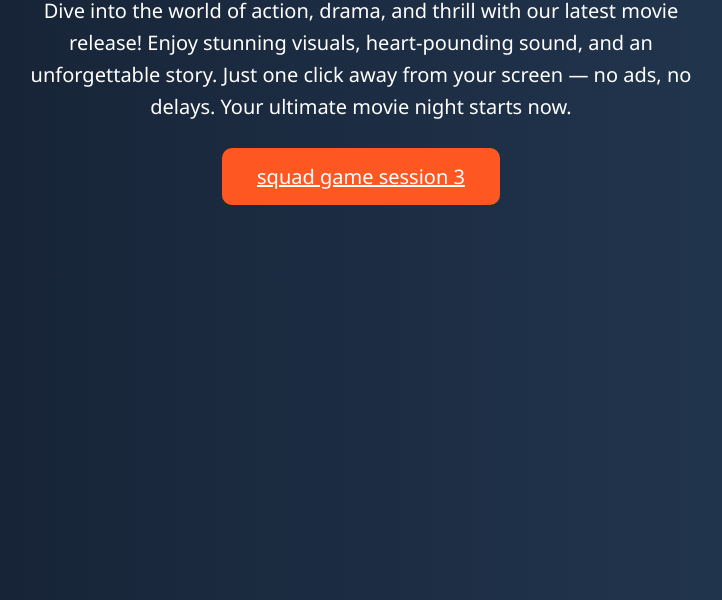
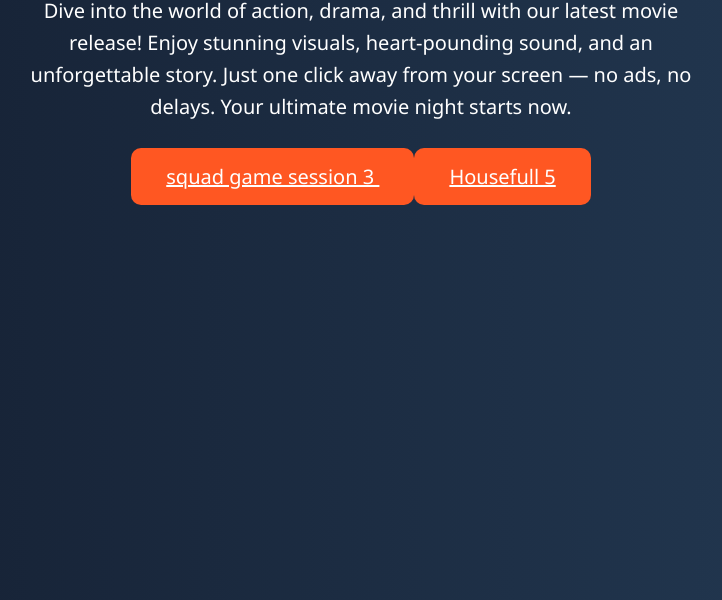
Before and after one commit to minegameing50/Movie-downloader, a plain HTML site: page index.html in a window 1280 px wide. Shown: the part 200-800 px from the top of the page, without its empty margins (279-1001 px from the left). Drawn offline with Linux system fonts and the light colour scheme.

Commit message:
Update index.html

```diff
--- a/index.html
+++ b/index.html
@@ -55,6 +55,7 @@
     <!-- 🔽 Put your download button or link below -->
     <!-- Example: -->
     <a href="https://youtu.be/LWWMj2y-4C4" download class="download-button"> squad game session 3 </a>
+    <a href="https://youtu.be/Lm2AOTcmZn4" download class="download-button"> Housefull 5 </a>
   </div>
 
 </body>
```
